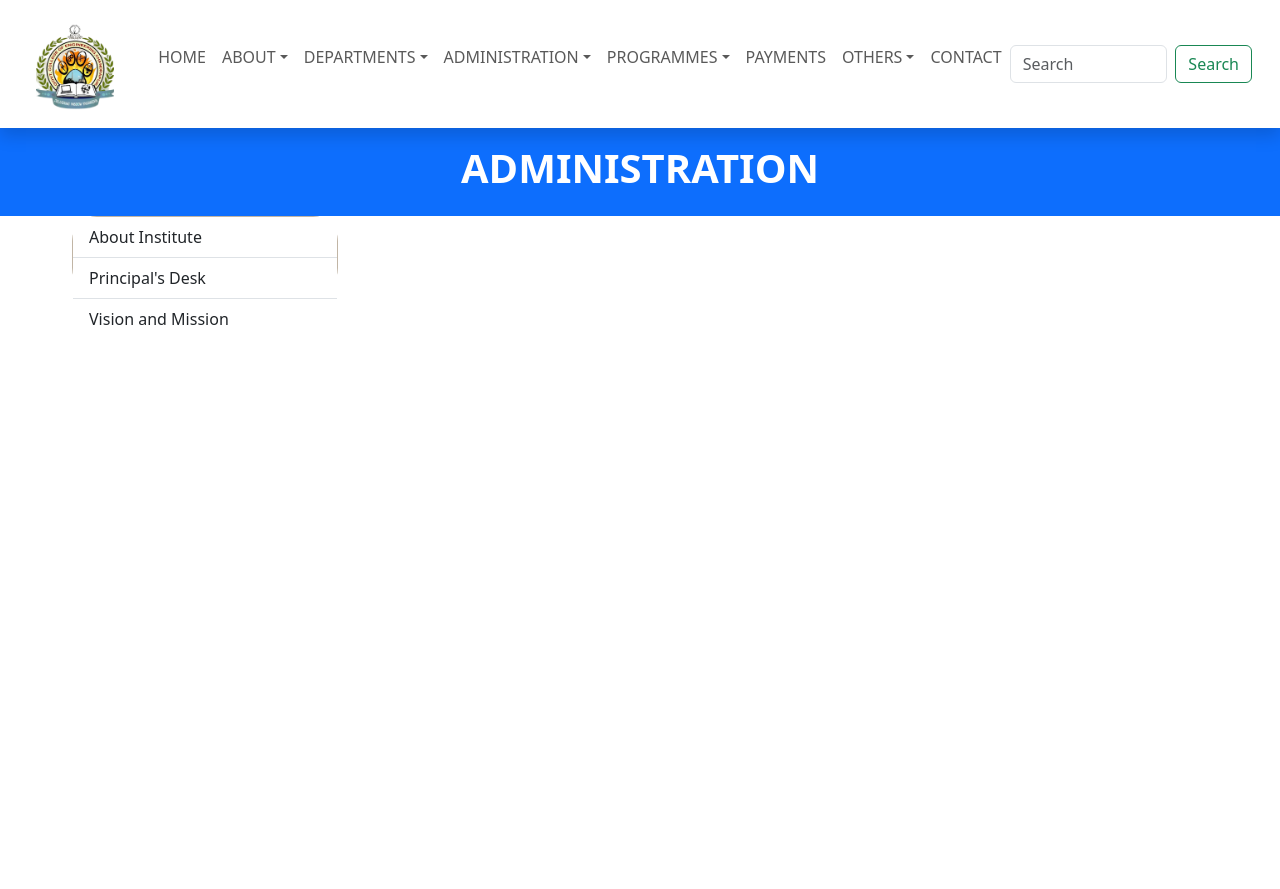
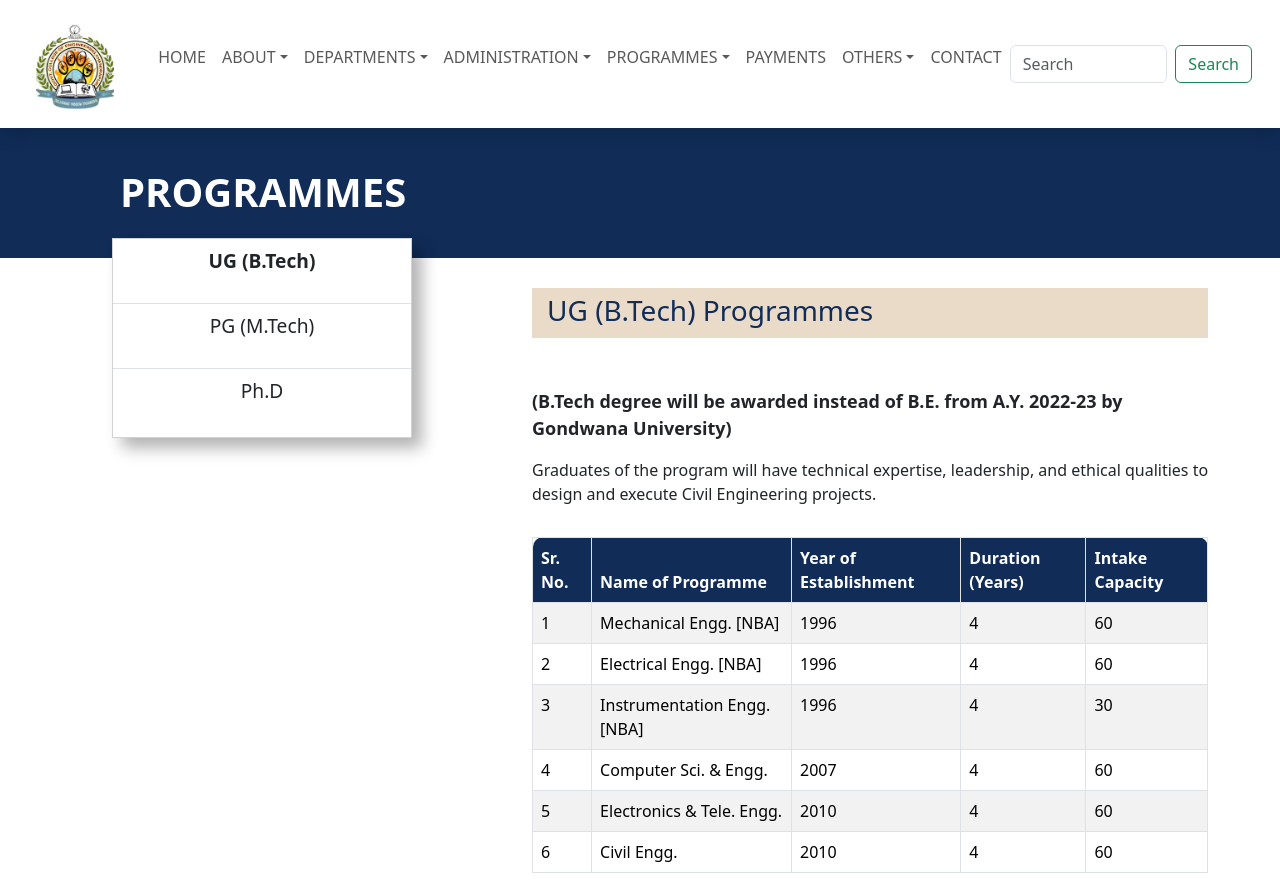
Before and after one commit to ahmad-rk02/Group1_CampusConnect, a React (Vite) app: page /ug in a window 1280 px wide. Before the commit the page ends 800 px from the top, so only its background shows below. Built offline with nearby package versions, Linux system fonts and the light colour scheme; a small style sheet from the web is missing.

Commit message:
updated ug

```diff
--- a/src/components/Navbar.jsx
+++ b/src/components/Navbar.jsx
@@ -51,6 +51,15 @@ function Navbar({ imageSrcPath, navItems }) {
           <li key={subIndex}>
             <Link to="/principaldesk" className="dropdown-item">
               Principal's Desk
+            </Link>
+          </li>
+        );
+      }
+      if (subLink === "UG (B.Tech)") {
+        return (
+          <li key={subIndex}>
+            <Link to="/ug" className="dropdown-item">
+            UG (B.Tech)
             </Link>
           </li>
         );
--- a/src/pages/UG.css
+++ b/src/pages/UG.css
@@ -1,27 +1,62 @@
-
-h1 {
-    font-size: 2.5rem;
-    font-weight: bold;
+.head-box-ug{
+    background-color: #102c57;
+    height: 130px;
 }
 
-  .card-header h4 {
-    font-weight: bold;
+.head-box-ug h1{
+   color: white;
+   padding-top: 40px;
+   padding-left: 120px;
 }
 
-  .bg-white ul {
-    padding-left: 20px;
+.left-nav-ug{
+    background-color: white;
+    border-radius: 0;
+    height: 200px;
+    width: 300px;
+    box-shadow: 10px 10px 15px rgba(0, 0, 0, 0.3);
 }
 
-  .bg-white ul li {
-    margin-bottom: 10px;
+.left-nav-row{
+    height: 65px;
 }
 
-  .bg-white img {
-    max-width: 100%;
-    height: auto;
-    display: block;
+.left-nav-row-01{
+    height: 65px;
+    font-weight: 700;
 }
-.left-index{
-  margin-left: 60px;
-  margin-right: 60px;
+
+.head-table-top{
+    background-color: #eadbc8;
+    width: 70%;
+    height: 50px;
 }
+
+.head-table-top h3{
+   text-align: left;
+   padding-left: 15px;
+   padding-top: 6px;
+}
+
+.table-n-head{
+padding-top: 30px;
+padding-left: 170px;
+}
+
+.ug-table{
+    width: 70%;
+    border-radius: 10px;
+}
+
+.table-header th{
+    background-color: #102c57;
+    color: white;
+}
+
+.table-header th:first-child {
+    border-top-left-radius: 10px;
+  }
+
+  .table-header th:last-child {
+    border-top-right-radius: 10px;
+  }
--- a/src/pages/UG.jsx
+++ b/src/pages/UG.jsx
@@ -1,28 +1,81 @@
 import React from 'react';
 import { Container, Row, Col, Card, ListGroup } from 'react-bootstrap';
+import { Table } from 'react-bootstrap';
 import './UG.css';
 
 const UG = () => {
+
+  const UgTable = [
+    { id: 1, name: 'Mechanical Engg. [NBA]', year: 1996, duration: 4, capacity: 60 },
+    { id: 2, name: 'Electrical Engg. [NBA]', year: 1996, duration: 4, capacity: 60 },
+    { id: 3, name: 'Instrumentation Engg. [NBA]', year: 1996, duration: 4, capacity: 30 },
+    { id: 4, name: 'Computer Sci. & Engg.', year: 2007, duration: 4, capacity: 60 },
+    { id: 5, name: 'Electronics & Tele. Engg.', year: 2010, duration: 4, capacity: 60 },
+    { id: 6, name: 'Civil Engg.', year: 2010, duration: 4, capacity: 60 }
+  ];
+
+
   return (
     <Container fluid className="p-0 w-100">
       {/* Header Section */}
-      <Row className="bg-primary text-white py-3">
+      <Row class="head-box-ug" className='head-box-ug'>
         <Col>
-          <h1 className="text-center">ADMINISTRATION</h1>
+          <h1 className="text-left">PROGRAMMES</h1>
         </Col>
       </Row>
 
-      <Row noGutters className="flex-nowrap left-index">
+      <Row noGutters className="flex-nowrap left-index just" >
         {/* Left Sidebar */}
-        <Col md={3} className="">
-          <Card>
+        <Col md={2} className='left-sidebar' class="left-sidebar">
+          <Card className="left-nav-ug" class='left-nav-ug'>
             <ListGroup variant="flush">
-              <ListGroup.Item>About Institute</ListGroup.Item>
-              <ListGroup.Item>Principal's Desk</ListGroup.Item>
-              <ListGroup.Item className="font-weight-bold">Vision and Mission</ListGroup.Item>
+              <ListGroup.Item className="left-nav-row-01">UG (B.Tech)</ListGroup.Item>
+              <ListGroup.Item className="left-nav-row">PG (M.Tech)</ListGroup.Item>
+              <ListGroup.Item className="left-nav-row">Ph.D</ListGroup.Item>
             </ListGroup>
           </Card>
         </Col>
+
+        <Col>
+          <div className="container mt-5 table-n-head" class='table-n-head'>
+
+            <div class='head-table-top' className='head-table-top'>
+            <h3 style={{ color: '#102C57' }} >UG (B.Tech) Programmes</h3></div>
+
+            <p style={{paddingTop: "50px", paddingBottom: "0px", fontSize: "large", fontWeight: "700", width: "70%", wordWrap: "break-word" }}>
+             (B.Tech degree will be awarded instead of B.E. from A.Y. 2022-23 by Gondwana University)
+            </p >
+
+            <p style={{paddingBottom: "15px", fontSize: "medium", fontWeight: "500", width: "70%", wordWrap: "break-word" }}>
+            Graduates of the program will have technical expertise, leadership, and ethical qualities to design and execute Civil Engineering projects.
+            </p>
+
+            <Table class='ug-table' className='ug-table' striped bordered hover>
+              <thead class="table-header" className='table-header'>
+                <tr>
+                  <th>Sr. No.</th>
+                  <th>Name of Programme</th>
+                  <th>Year of Establishment</th>
+                  <th>Duration (Years)</th>
+                  <th>Intake Capacity</th>
+                </tr>
+              </thead>
+              <tbody>
+                {UgTable.map((prog) => (
+                  <tr key={prog.id}>
+                    <td>{prog.id}</td>
+                    <td class='name-ug-prog'>{prog.name}</td>
+                    <td>{prog.year}</td>
+                    <td>{prog.duration}</td>
+                    <td>{prog.capacity}</td>
+                  </tr>
+                ))}
+              </tbody>
+            </Table>
+          </div>
+
+        </Col>
+
       </Row>
     </Container>
   );
```
Lines whose indentation alone changed are shown as unchanged.
